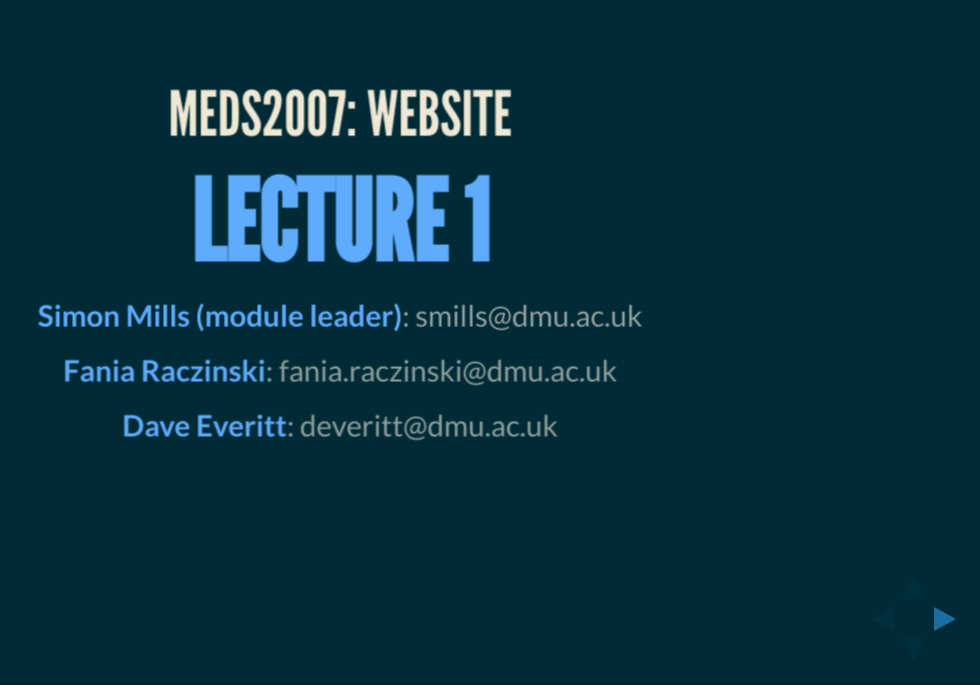
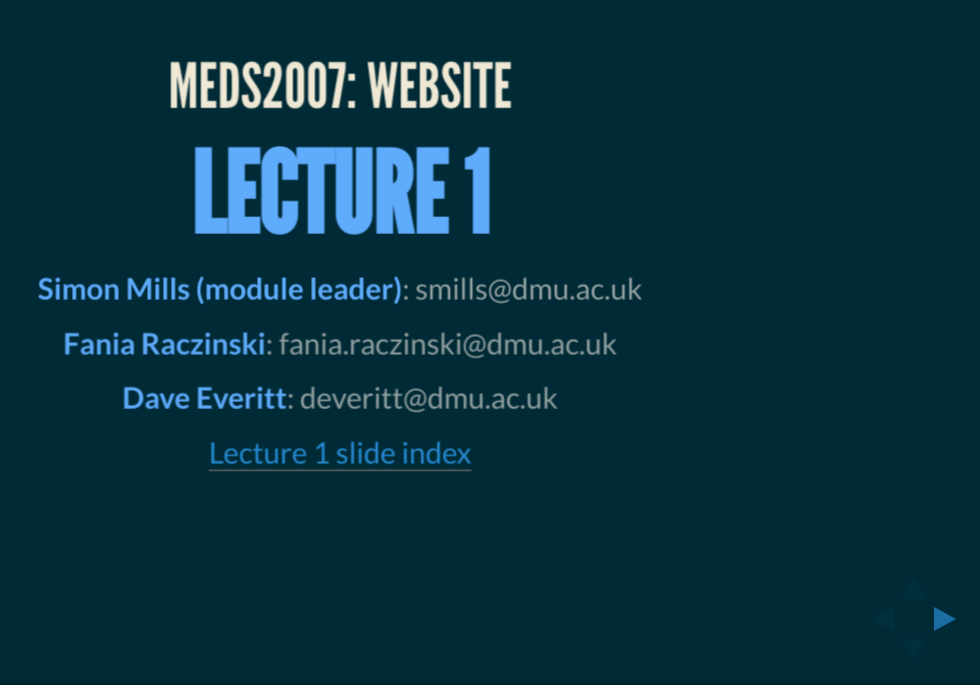
Before and after one commit to MEDS2007/lecture02, a plain HTML site: page index.html in a window 1280 px wide. Shown: the part 115-800 px from the top of the page, without its empty margins (300-1280 px from the left). Drawn offline with Linux system fonts and the light colour scheme.

Commit message:
add link to slide index

```diff
--- a/index.html
+++ b/index.html
@@ -43,6 +43,8 @@
     **Fania Raczinski**: fania.raczinski@dmu.ac.uk
 
     **Dave Everitt**: deveritt@dmu.ac.uk
+
+    [Lecture 1 slide index](https://github.com/MEDS2007/lecture01#meds2007)
   </section>
 
   <section>
```
